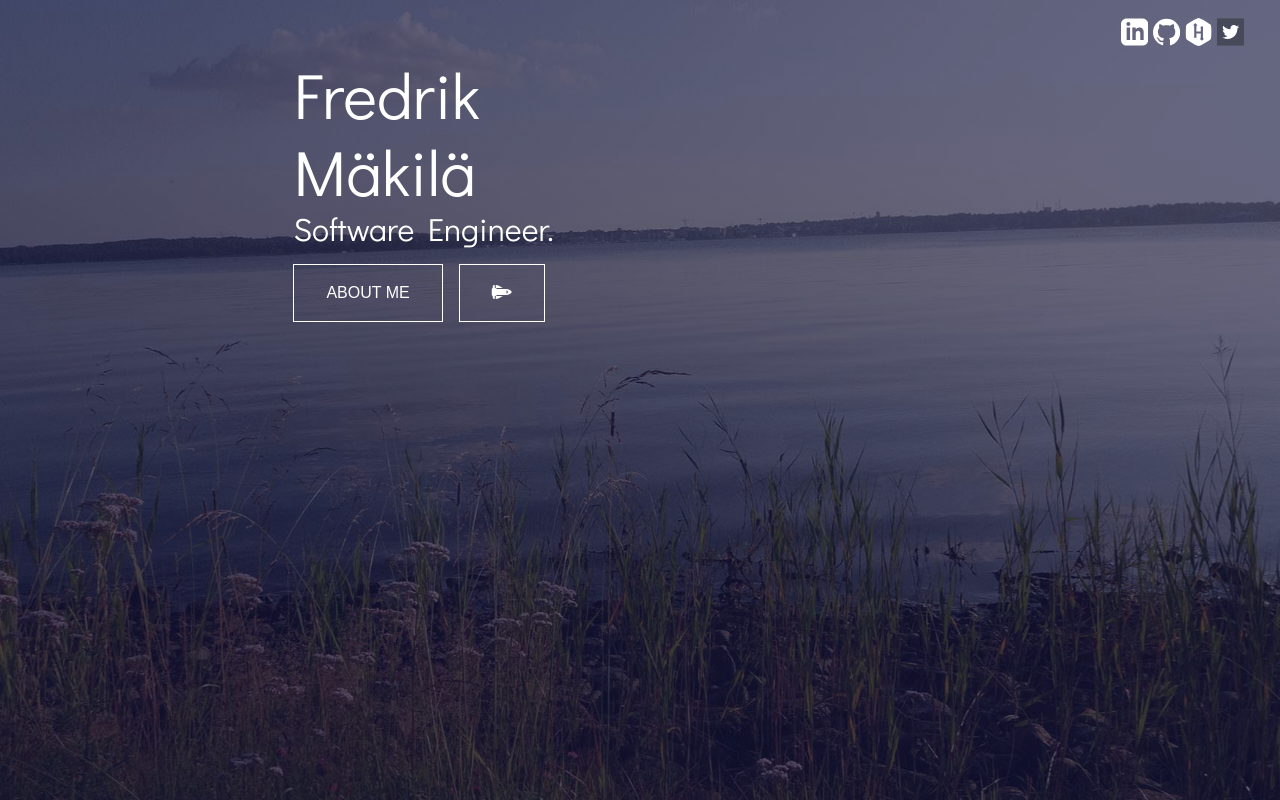
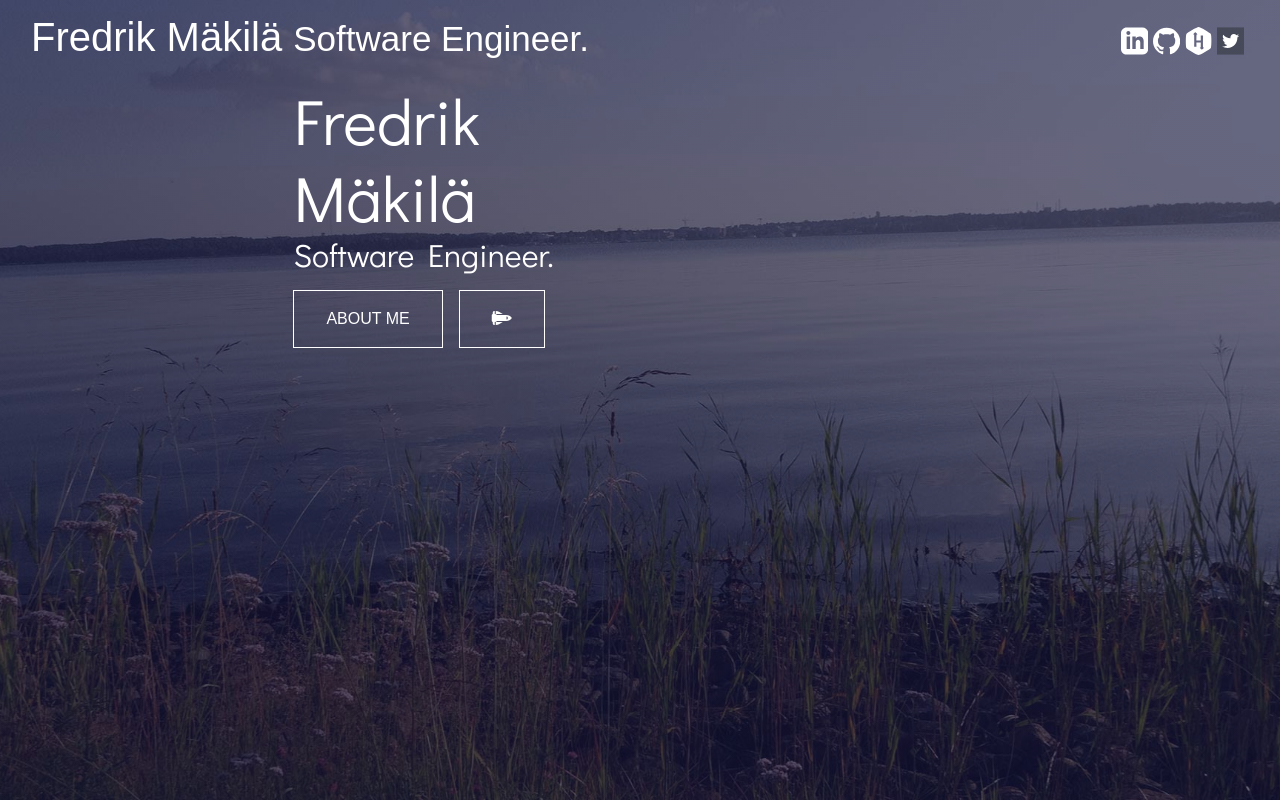
Before and after one commit to GitHug/fredrik.ax, a React (Create React App) app: page /#/ in a window 1280 px wide. Built offline with nearby package versions, Linux system fonts and the light colour scheme.

Commit message:
New navbar

```diff
--- a/src/App.js
+++ b/src/App.js
@@ -1,10 +1,10 @@
 import React, { Component } from 'react';
 import './App.css';
 import { HashRouter, Route } from 'react-router-dom';
-import OnlinePresence from './components/onlinepresence/OnlinePresence';
 import AboutMe from './components/AboutMe';
 import Home from './components/Home';
 import Secret from './components/Secret';
+import MyNavbar from './components/MyNavbar';
 
 class App extends Component {
   render() {
@@ -12,7 +12,7 @@ class App extends Component {
       <HashRouter>
         <main className={'App container-fluid'}>
           <header>
-            <OnlinePresence />
+            <MyNavbar />
           </header>
           <section className={'App-container container'}>
             <div className={'row'}>
--- /dev/null
+++ b/src/components/AboutMe.scss
@@ -0,0 +1,3 @@
+.AboutMe {
+  background-color: green;
+}
--- /dev/null
+++ b/src/components/MyNavbar.js
@@ -0,0 +1,20 @@
+import React, { Component } from 'react';
+import OnlinePresence from './onlinepresence/OnlinePresence';
+
+class Navbar extends Component {
+  render() {
+    return (
+      <nav className={'navbar navbar-dark justify-content-between'}>
+        <a className={'navbar-brand'} href={'#'}>
+          <h1>
+            Fredrik Mäkilä <small>Software Engineer.</small>
+          </h1>
+        </a>
+
+        <OnlinePresence />
+      </nav>
+    );
+  }
+}
+
+export default Navbar;
--- a/src/components/onlinepresence/OnlinePresence.js
+++ b/src/components/onlinepresence/OnlinePresence.js
@@ -8,7 +8,7 @@ import './OnlinePresence.css';
 class OnlinePresence extends Component {
   render() {
     return (
-      <div className={'OnlinePresence-container navbar navbar-expand-lg'}>
+      <div className={'OnlinePresence-container'}>
         <LinkedInLogo />
         <GitHubLogo />
         <HackerRankLogo />
--- a/src/components/onlinepresence/OnlinePresence.scss
+++ b/src/components/onlinepresence/OnlinePresence.scss
@@ -1,8 +1,5 @@
 .OnlinePresence-container {
-  padding-top: 1em;
   color: white;
-  display:flex;
-  justify-content: flex-end;
 }
 
 .OnlinePresence-container a svg {
@@ -16,7 +13,7 @@
   fill: #161614;
 }
 
-.OnlinePresence-container a svg {
+.OnlinePresence-container   a svg {
   transition: 200ms;
   transition-timing-function: ease-in-out;
   -webkit-transition: 200ms;
```
Also changed, not shown: src/components/MyNavbar.scss (added).
